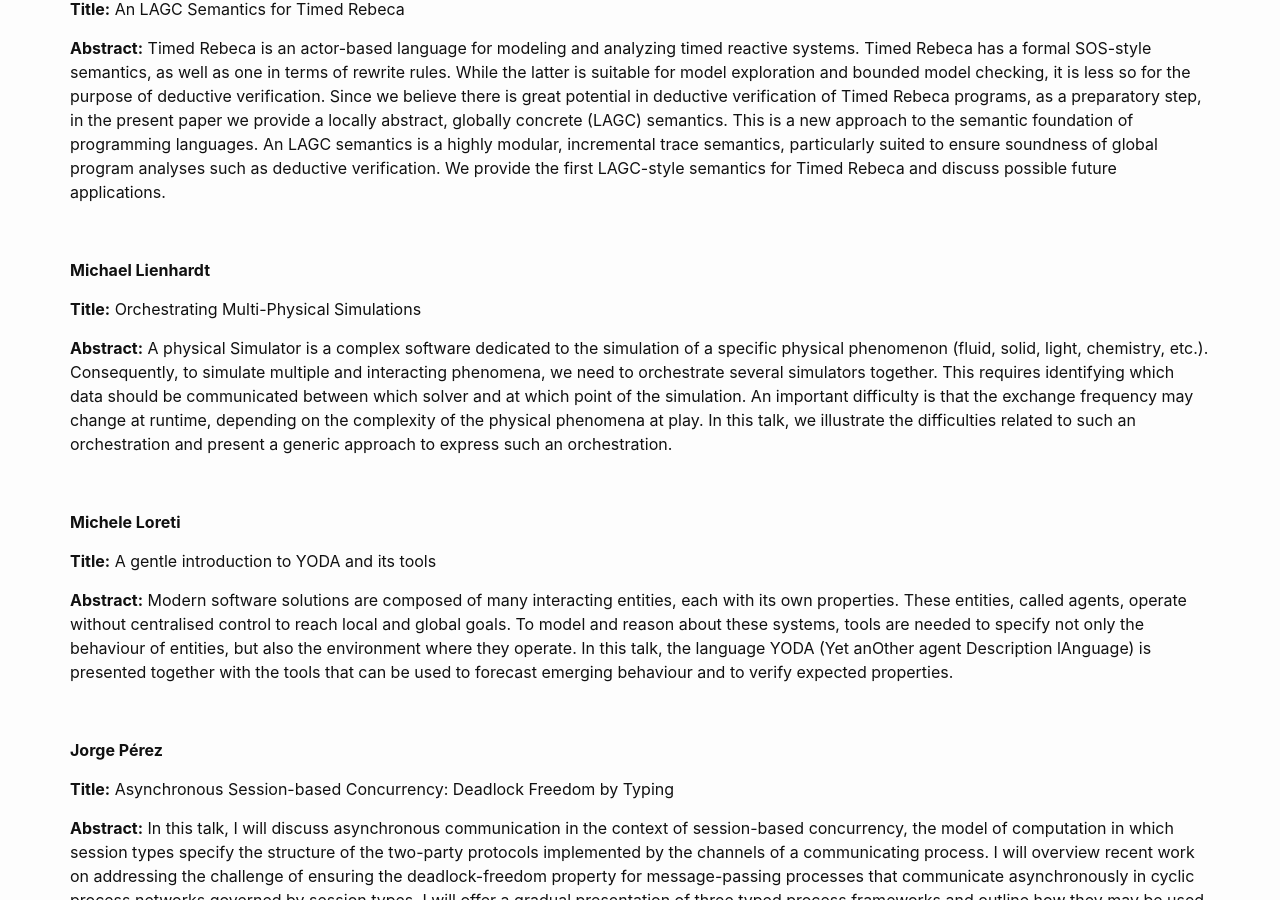
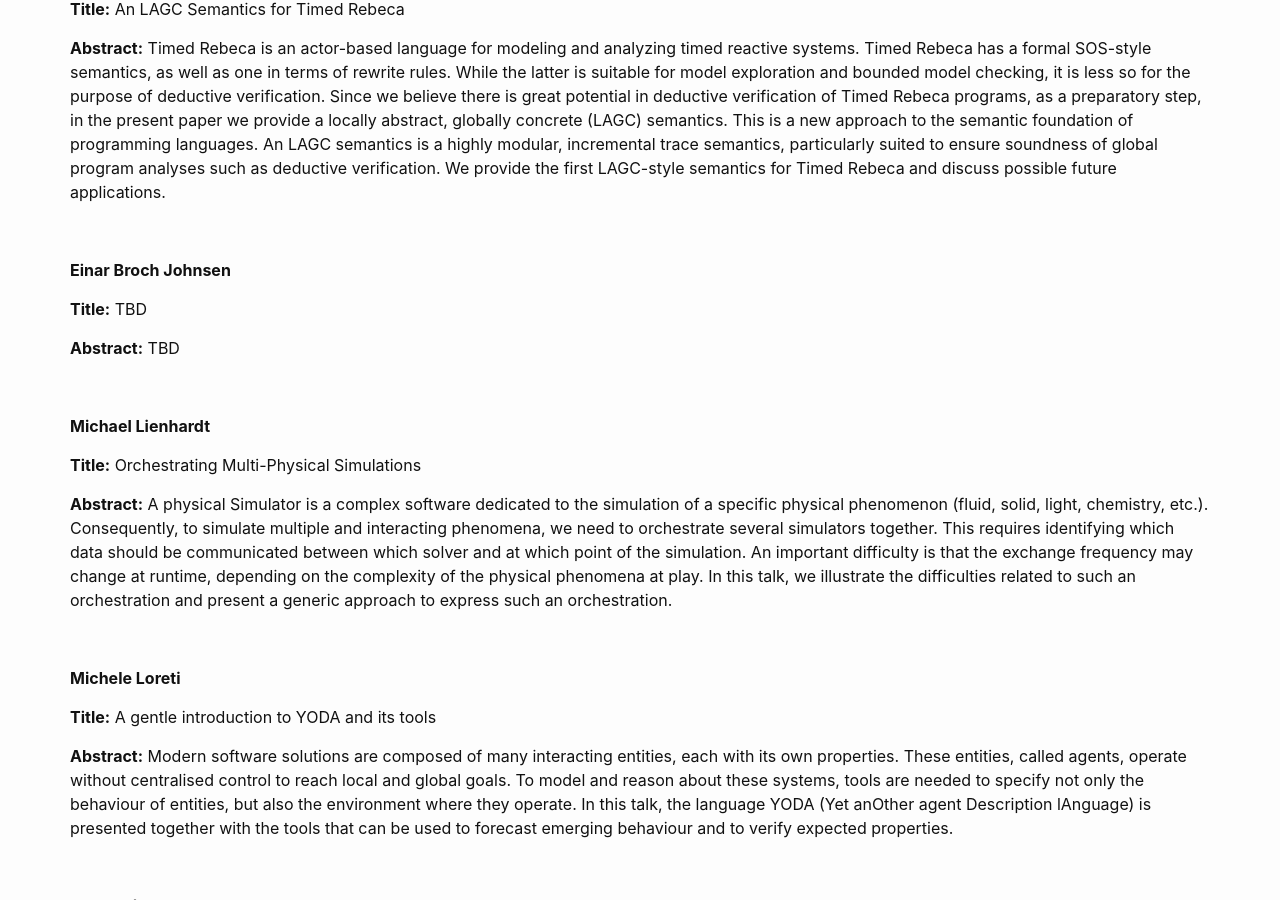
Before and after one commit to apm-workshop/2025, a Jekyll site: the page built from _pages/program.md, in a window 1280 px wide and 900 px high, scrolled down 2203 px. Built offline with Jekyll 4.4.1, drawn with Linux system fonts in a browser that asks for light colours; some of the changed text lies outside the part shown.

Commit message:
Update program.md

```diff
--- a/_pages/program.md
+++ b/_pages/program.md
@@ -152,6 +152,14 @@ We encode the language in Maude and show how workflows can be executed, simulate
 
   <br>
 
+__Einar Broch Johnsen__
+
+__Title:__ TBD
+
+__Abstract:__ TBD
+
+  <br>
+
 __Michael Lienhardt__
 
 __Title:__ Orchestrating Multi-Physical Simulations
@@ -221,6 +229,14 @@ __Title:__ Correctness-by-construction for ABS and verification of ABS programs,
 
 <br>
 
+__Silvia Lizeth Tapia Tarifa__
+
+__Title:__ TBD
+
+__Abstract:__ TBD
+
+  <br>
+
 __Ulises Torrella__
 
 __Title:__ Fair Termination for Resource-Aware Active Objects
```
